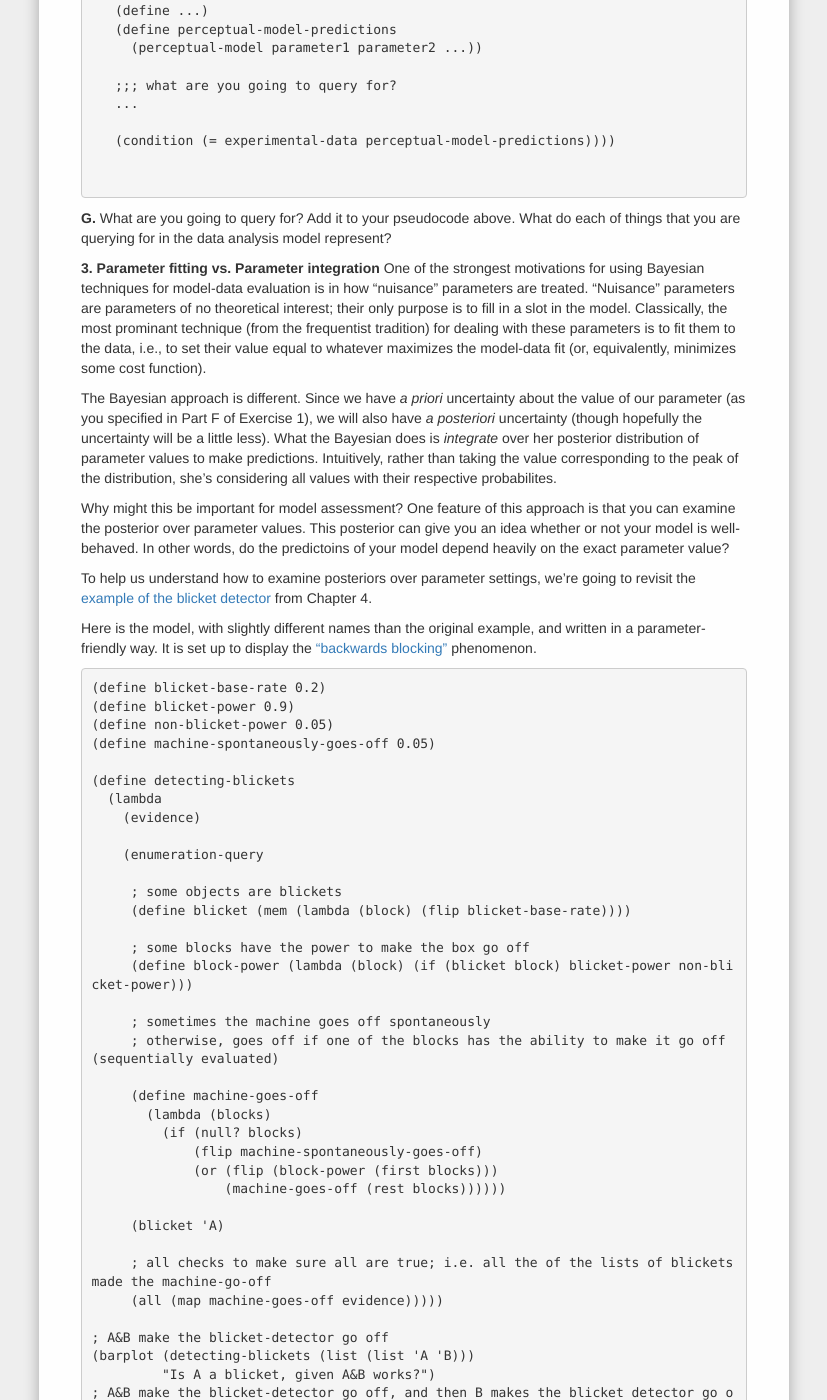
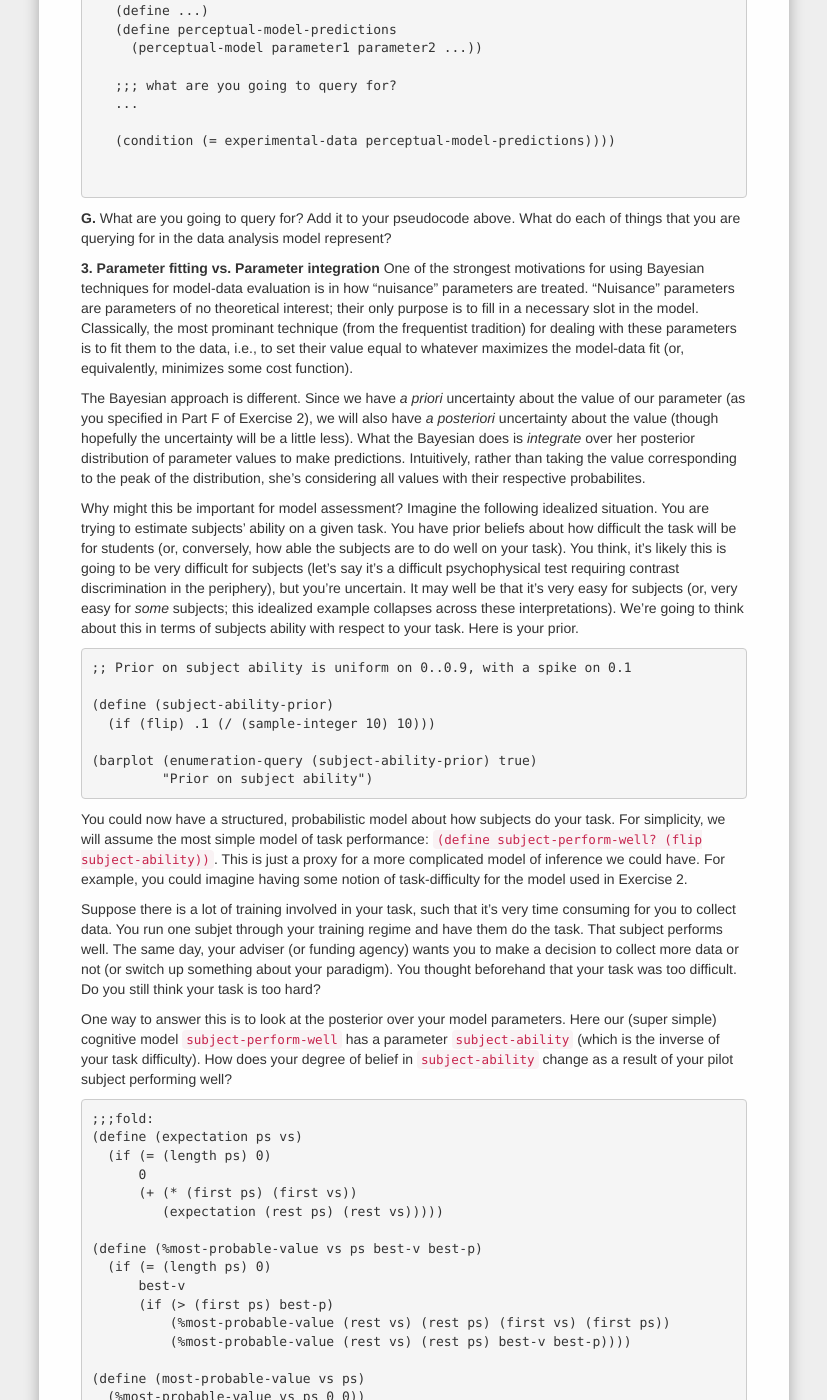
Before and after one commit to forestdb/forestdb.org, a Jekyll site: the page built from models/bayesian-data-analysis.md, in a window 1280 px wide and 1400 px high, scrolled down 42657 px. Shown: the whole window, without its empty margins (226-1053 px from the left). Built offline with Jekyll 4.4.1, drawn with Linux system fonts in a browser that asks for light colours; nearby versions of some CDN libraries; a script that is not in the unit is left out; some of the changed text lies outside the part shown.

Commit message:
Add problem 3

```diff
--- a/models/bayesian-data-analysis.md
+++ b/models/bayesian-data-analysis.md
@@ -1960,11 +1960,91 @@ Just as a reminder, the illusion is observed in the model when we condition on t
 **G.** What are you going to query for? Add it to your pseudocode above. What do each of things that you are querying for in the data analysis model represent?
 
 
-**3. Parameter fitting vs. Parameter integration** One of the strongest motivations for using Bayesian techniques for model-data evaluation is in how "nuisance" parameters are treated. "Nuisance" parameters are parameters of no theoretical interest; their only purpose is to fill in a slot in the model. Classically, the most prominant technique (from the frequentist tradition) for dealing with these parameters is to fit them to the data, i.e., to set their value equal to whatever maximizes the model-data fit (or, equivalently, minimizes some cost function).
-
-The Bayesian approach is different. Since we have *a priori* uncertainty about the value of our parameter (as you specified in Part F of Exercise 1), we will also have *a posteriori* uncertainty (though hopefully the uncertainty will be a little less). What the Bayesian does is *integrate* over her posterior distribution of parameter values to make predictions. Intuitively, rather than taking the value corresponding to the peak of the distribution, she's considering all values with their respective probabilites.
-
-Why might this be important for model assessment? One feature of this approach is that you can examine the posterior over parameter values. This posterior can give you an idea whether or not your model is well-behaved. In other words, do the predictoins of your model depend heavily on the exact parameter value?
+**3. Parameter fitting vs. Parameter integration** One of the strongest motivations for using Bayesian techniques for model-data evaluation is in how "nuisance" parameters are treated. "Nuisance" parameters are parameters of no theoretical interest; their only purpose is to fill in a necessary slot in the model. Classically, the most prominant technique (from the frequentist tradition) for dealing with these parameters is to fit them to the data, i.e., to set their value equal to whatever maximizes the model-data fit (or, equivalently, minimizes some cost function).
+
+The Bayesian approach is different. Since we have *a priori* uncertainty about the value of our parameter (as you specified in Part F of Exercise 2), we will also have *a posteriori* uncertainty about the value (though hopefully the uncertainty will be a little less). What the Bayesian does is *integrate* over her posterior distribution of parameter values to make predictions. Intuitively, rather than taking the value corresponding to the peak of the distribution, she's considering all values with their respective probabilites.
+
+Why might this be important for model assessment? Imagine the following idealized situation. You are trying to estimate subjects' ability on a given task. You have prior beliefs about how difficult the task will be for students (or, conversely, how able the subjects are to do well on your task). You think, it's likely this is going to be very difficult for subjects (let's say it's a difficult psychophysical test requiring contrast discrimination in the periphery), but you're uncertain. It may well be that it's very easy for subjects (or, very easy for *some* subjects; this idealized example collapses across these interpretations). We're going to think about this in terms of subjects ability with respect to your task. Here is your prior.
+
+~~~
+;; Prior on subject ability is uniform on 0..0.9, with a spike on 0.1
+
+(define (subject-ability-prior)
+  (if (flip) .1 (/ (sample-integer 10) 10)))
+
+(barplot (enumeration-query (subject-ability-prior) true)
+         "Prior on subject ability")
+~~~
+
+You could now have a structured, probabilistic model about how subjects do your task. For simplicity, we will assume the most simple model of task performance: `(define subject-perform-well? (flip subject-ability))`. This is just a proxy for a more complicated model of inference we could have. For example, you could imagine having some notion of task-difficulty for the model used in Exercise 2.
+
+Suppose there is a lot of training involved in your task, such that it's very time consuming for you to collect data. You run one subjet through your training regime and have them do the task. That subject performs well. The same day, your adviser (or funding agency) wants you to make a decision to collect more data or not (or switch up something about your paradigm). You thought beforehand that your task was too difficult. Do you still think your task is too hard?
+
+One way to answer this is to look at the posterior over your model parameters. Here our (super simple) cognitive model `subject-perform-well` has a parameter `subject-ability` (which is the inverse of your task difficulty). How does your degree of belief in `subject-ability` change as a result of your pilot subject performing well?
+
+~~~
+;;;fold:
+(define (expectation ps vs)
+  (if (= (length ps) 0)
+      0
+      (+ (* (first ps) (first vs))
+         (expectation (rest ps) (rest vs)))))
+
+(define (%most-probable-value vs ps best-v best-p)
+  (if (= (length ps) 0)
+      best-v
+      (if (> (first ps) best-p)
+          (%most-probable-value (rest vs) (rest ps) (first vs) (first ps))
+          (%most-probable-value (rest vs) (rest ps) best-v best-p))))
+
+(define (most-probable-value vs ps)
+  (%most-probable-value vs ps 0 0))
+
+
+;; Prior on subject ability is uniform on 0..0.9, with a spike on 0.1
+
+(define (subject-ability-prior)
+  (if (flip) .1 (/ (sample-integer 10) 10)))
+
+;(barplot (enumeration-query (subject-ability-prior) true)
+;         "Prior on subject ability")
+;;;
+
+;; Compute posterior after seeing one subject perform well
+
+(define subject-ability-posterior-dist
+  (enumeration-query
+   (define subject-ability (subject-ability-prior))
+   (define subject-passes? (flip subject-ability))
+
+   subject-ability
+
+   (equal? subject-passes? #t)))
+
+
+;; Most likely subject ability is still .1
+
+(display "Most probable subject ability after seeing 'one subject perform well':"
+         (apply most-probable-value subject-ability-posterior-dist))
+
+
+;; But a lot of probability mass is on higher values
+
+(barplot subject-ability-posterior-dist
+         "Posterior subject ability after observing 'one subject perform well'")
+
+
+;; Indeed, the expected subject ability is around .5
+
+(display "Expected subject ability after seeing 'one subject perform well':"
+         (apply expectation subject-ability-posterior-dist))
+~~~
+
+**A. Would you proceed with more data collection or would you change your paradigm? Why?**
+
+**B.** In this example, we were interested in the parameter value itself. Often, we are only interested in the parameter in order to get predictions for our cognitive model. The traditional approach is to fit the parameter by taking a point estimate (here, we could take the *Maximum A Posteriori (or, MAP)* estimate, which would be 0.1). **Why might this not be a good idea?**
+
+**4**. Returning to real-world data analysis problems with complex cognitive model, one feature of the Bayesian approach is that you can examine the posterior over parameter values. This posterior can give you an idea of whether or not your model is well-behaved. In other words, do the predictoins of your model depend heavily on the exact parameter value?
 
 To help us understand how to examine posteriors over parameter settings, we're going to revisit the [example of the blicket detector](https://probmods.org/patterns-of-inference.html#example-of-blickets-and-blocking) from Chapter 4.
 
```
